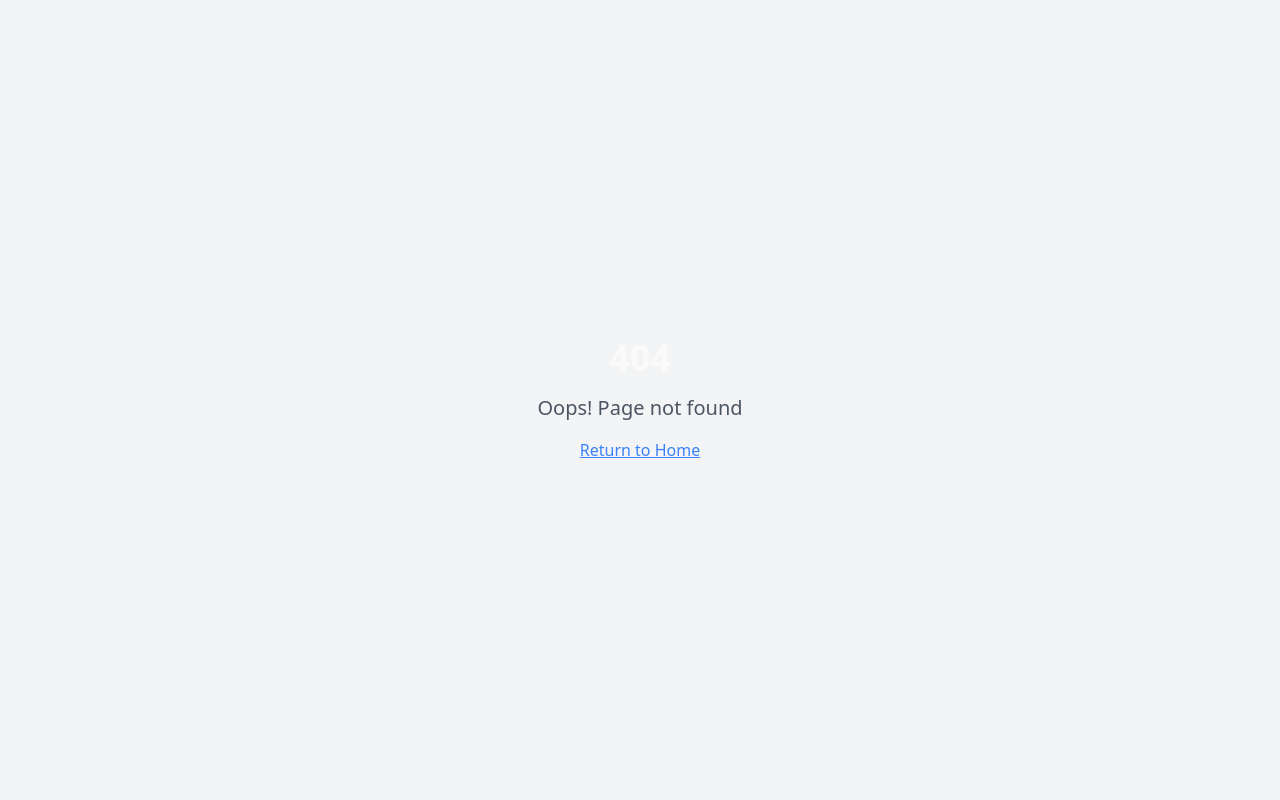
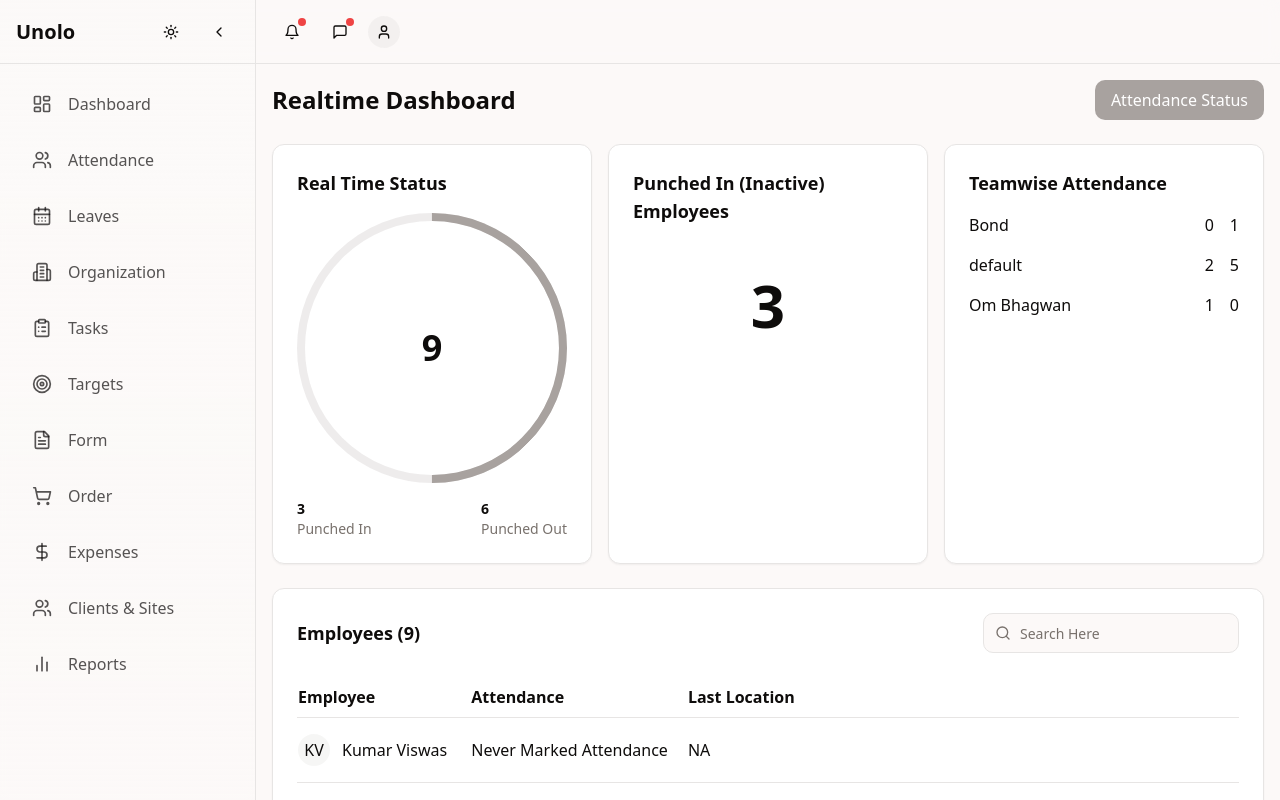
Before and after one commit to rajputdivyanshu81/unolo, a React (Vite) app: page /attendance in a window 1280 px wide. Before the commit this address had no page. Built offline with nearby package versions, Linux system fonts and the light colour scheme.

Commit message:
Improve user experience and interaction
Improve user experience and interaction across devices. Add routes for page navigation when users click to view pages.

```diff
--- a/src/App.tsx
+++ b/src/App.tsx
@@ -1,31 +1,33 @@
 
+import { ThemeProvider } from "@/components/theme-provider";
 import { Toaster } from "@/components/ui/toaster";
-import { Toaster as Sonner } from "@/components/ui/sonner";
-import { TooltipProvider } from "@/components/ui/tooltip";
-import { QueryClient, QueryClientProvider } from "@tanstack/react-query";
-import { BrowserRouter, Routes, Route } from "react-router-dom";
-import { ThemeProvider } from "@/components/theme-provider";
+import { createBrowserRouter, RouterProvider } from "react-router-dom";
 import Index from "./pages/Index";
-import NotFound from "./pages/NotFound";
+import { NotFound } from "./pages/NotFound";
+import AttendanceView from "./pages/AttendanceView";
 
-const queryClient = new QueryClient();
+const router = createBrowserRouter([
+  {
+    path: "/",
+    element: <Index />,
+  },
+  {
+    path: "/attendance",
+    element: <AttendanceView />,
+  },
+  {
+    path: "*",
+    element: <NotFound />,
+  },
+]);
 
-const App = () => (
-  <QueryClientProvider client={queryClient}>
-    <ThemeProvider defaultTheme="dark" storageKey="vite-ui-theme">
-      <TooltipProvider>
-        <Toaster />
-        <Sonner />
-        <BrowserRouter>
-          <Routes>
-            <Route path="/" element={<Index />} />
-            {/* ADD ALL CUSTOM ROUTES ABOVE THE CATCH-ALL "*" ROUTE */}
-            <Route path="*" element={<NotFound />} />
-          </Routes>
-        </BrowserRouter>
-      </TooltipProvider>
+function App() {
+  return (
+    <ThemeProvider defaultTheme="light" storageKey="vite-ui-theme">
+      <RouterProvider router={router} />
+      <Toaster />
     </ThemeProvider>
-  </QueryClientProvider>
-);
+  );
+}
 
 export default App;
--- /dev/null
+++ b/src/pages/AttendanceView.tsx
@@ -0,0 +1,218 @@
+
+import { DashboardLayout } from "@/components/DashboardLayout";
+import { Card } from "@/components/ui/card";
+import { useState } from "react";
+import { Search } from "lucide-react";
+import { Input } from "@/components/ui/input";
+
+interface Employee {
+  id: string;
+  initials: string;
+  name: string;
+  status: string;
+  lastLocation?: string;
+  lastUpdate?: string;
+  team?: string;
+}
+
+export const AttendanceView = () => {
+  const [employees] = useState<Employee[]>([
+    {
+      id: "KV",
+      initials: "KV",
+      name: "Kumar Viswas",
+      status: "Never Marked Attendance",
+      lastLocation: "NA",
+    },
+    {
+      id: "MT",
+      initials: "MT",
+      name: "Mayur Tyagi",
+      status: "Punched In",
+      lastLocation: "514 The Palm Springs Plaza, Golf Course Rd, DLF Phase 5, Sector 54",
+      lastUpdate: "7 hours ago",
+    },
+    {
+      id: "MB",
+      initials: "MB",
+      name: "Mohan Bishnoi",
+      status: "Punched Out",
+      lastLocation: "Vikas Marg, South City II, Sector 49, Gurugram",
+      lastUpdate: "2 months ago",
+    },
+  ]);
+
+  const [offDutyEmployees] = useState<Employee[]>([
+    {
+      id: "RS",
+      initials: "RS",
+      name: "Rahul Singh",
+      team: "default",
+      status: "Weekly Off",
+    },
+  ]);
+
+  const teamwiseAttendance = [
+    { team: "Bond", present: 0, total: 1 },
+    { team: "default", present: 2, total: 5 },
+    { team: "Om Bhagwan", present: 1, total: 0 },
+  ];
+
+  return (
+    <DashboardLayout>
+      <div className="space-y-6 animate-fade-in">
+        <div className="flex flex-col sm:flex-row justify-between items-start sm:items-center gap-4">
+          <h1 className="text-xl sm:text-2xl font-semibold">Realtime Dashboard</h1>
+          <button className="px-4 py-2 bg-primary text-white rounded-md">
+            Attendance Status
+          </button>
+        </div>
+
+        <div className="grid grid-cols-1 md:grid-cols-3 gap-4">
+          {/* Real Time Status */}
+          <Card className="p-6">
+            <h3 className="text-lg font-semibold mb-4">Real Time Status</h3>
+            <div className="relative aspect-square">
+              <div className="absolute inset-0 flex items-center justify-center">
+                <div className="text-4xl font-bold">9</div>
+              </div>
+              <div className="absolute inset-0">
+                <div className="w-full h-full rounded-full border-8 border-primary/20" />
+                <div className="absolute top-0 left-0 w-full h-full rounded-full border-8 border-primary border-l-transparent border-b-transparent rotate-45" />
+              </div>
+            </div>
+            <div className="mt-4 flex justify-between text-sm">
+              <div>
+                <div className="font-semibold">3</div>
+                <div className="text-muted-foreground">Punched In</div>
+              </div>
+              <div>
+                <div className="font-semibold">6</div>
+                <div className="text-muted-foreground">Punched Out</div>
+              </div>
+            </div>
+          </Card>
+
+          {/* Inactive Employees */}
+          <Card className="p-6">
+            <h3 className="text-lg font-semibold mb-4">
+              Punched In (Inactive) Employees
+            </h3>
+            <div className="flex items-center justify-center h-32">
+              <span className="text-6xl font-bold">3</span>
+            </div>
+          </Card>
+
+          {/* Teamwise Attendance */}
+          <Card className="p-6">
+            <h3 className="text-lg font-semibold mb-4">Teamwise Attendance</h3>
+            <div className="space-y-4">
+              {teamwiseAttendance.map((team) => (
+                <div key={team.team} className="flex justify-between items-center">
+                  <span>{team.team}</span>
+                  <div className="flex gap-4">
+                    <span>{team.present}</span>
+                    <span>{team.total}</span>
+                  </div>
+                </div>
+              ))}
+            </div>
+          </Card>
+        </div>
+
+        {/* Employees List */}
+        <Card className="p-6">
+          <div className="flex flex-col sm:flex-row justify-between items-start sm:items-center gap-4 mb-6">
+            <h3 className="text-lg font-semibold">Employees (9)</h3>
+            <div className="relative w-full sm:w-64">
+              <Search className="absolute left-3 top-1/2 -translate-y-1/2 h-4 w-4 text-muted-foreground" />
+              <Input
+                placeholder="Search Here"
+                className="pl-9"
+              />
+            </div>
+          </div>
+          <div className="overflow-x-auto">
+            <table className="w-full">
+              <thead>
+                <tr className="border-b">
+                  <th className="text-left py-2">Employee</th>
+                  <th className="text-left py-2">Attendance</th>
+                  <th className="text-left py-2">Last Location</th>
+                </tr>
+              </thead>
+              <tbody>
+                {employees.map((employee) => (
+                  <tr key={employee.id} className="border-b">
+                    <td className="py-4">
+                      <div className="flex items-center gap-3">
+                        <div className="w-8 h-8 rounded-full bg-primary/10 flex items-center justify-center">
+                          {employee.initials}
+                        </div>
+                        {employee.name}
+                      </div>
+                    </td>
+                    <td className="py-4">{employee.status}</td>
+                    <td className="py-4">
+                      <div>
+                        {employee.lastLocation}
+                        {employee.lastUpdate && (
+                          <div className="text-sm text-muted-foreground">
+                            {employee.lastUpdate}
+                          </div>
+                        )}
+                      </div>
+                    </td>
+                  </tr>
+                ))}
+              </tbody>
+            </table>
+          </div>
+        </Card>
+
+        {/* Off Duty Employees */}
+        <Card className="p-6">
+          <div className="flex flex-col sm:flex-row justify-between items-start sm:items-center gap-4 mb-6">
+            <h3 className="text-lg font-semibold">Off Duty Employees (1)</h3>
+            <div className="relative w-full sm:w-64">
+              <Search className="absolute left-3 top-1/2 -translate-y-1/2 h-4 w-4 text-muted-foreground" />
+              <Input
+                placeholder="Search Here"
+                className="pl-9"
+              />
+            </div>
+          </div>
+          <div className="overflow-x-auto">
+            <table className="w-full">
+              <thead>
+                <tr className="border-b">
+                  <th className="text-left py-2">Employee</th>
+                  <th className="text-left py-2">Team Name</th>
+                  <th className="text-left py-2">Status</th>
+                </tr>
+              </thead>
+              <tbody>
+                {offDutyEmployees.map((employee) => (
+                  <tr key={employee.id} className="border-b">
+                    <td className="py-4">
+                      <div className="flex items-center gap-3">
+                        <div className="w-8 h-8 rounded-full bg-primary/10 flex items-center justify-center">
+                          {employee.initials}
+                        </div>
+                        {employee.name}
+                      </div>
+                    </td>
+                    <td className="py-4">{employee.team}</td>
+                    <td className="py-4">{employee.status}</td>
+                  </tr>
+                ))}
+              </tbody>
+            </table>
+          </div>
+        </Card>
+      </div>
+    </DashboardLayout>
+  );
+};
+
+export default AttendanceView;
--- a/src/pages/Index.tsx
+++ b/src/pages/Index.tsx
@@ -1,8 +1,9 @@
-
 import { Card } from "@/components/ui/card";
 import { DashboardLayout } from "@/components/DashboardLayout";
 import { BarChart2, Camera, FileText, ShoppingCart, Users } from "lucide-react";
 import { BarChart, Bar, XAxis, YAxis, ResponsiveContainer, PieChart, Pie, Cell } from 'recharts';
+import { Link } from "react-router-dom";
+import { Button } from "@/components/ui/button";
 
 const Index = () => {
   const dailyData = [
@@ -49,6 +50,9 @@ const Index = () => {
             Realtime Dashboard
           </h1>
           <div className="flex flex-wrap gap-2 w-full sm:w-auto">
+            <Link to="/attendance">
+              <Button variant="outline">View Attendance Details</Button>
+            </Link>
             <select className="w-full sm:w-auto px-4 py-2 rounded-lg border bg-card hover:bg-accent/50 transition-colors">
               <option>Overview</option>
               <option>Live Location</option>
```
